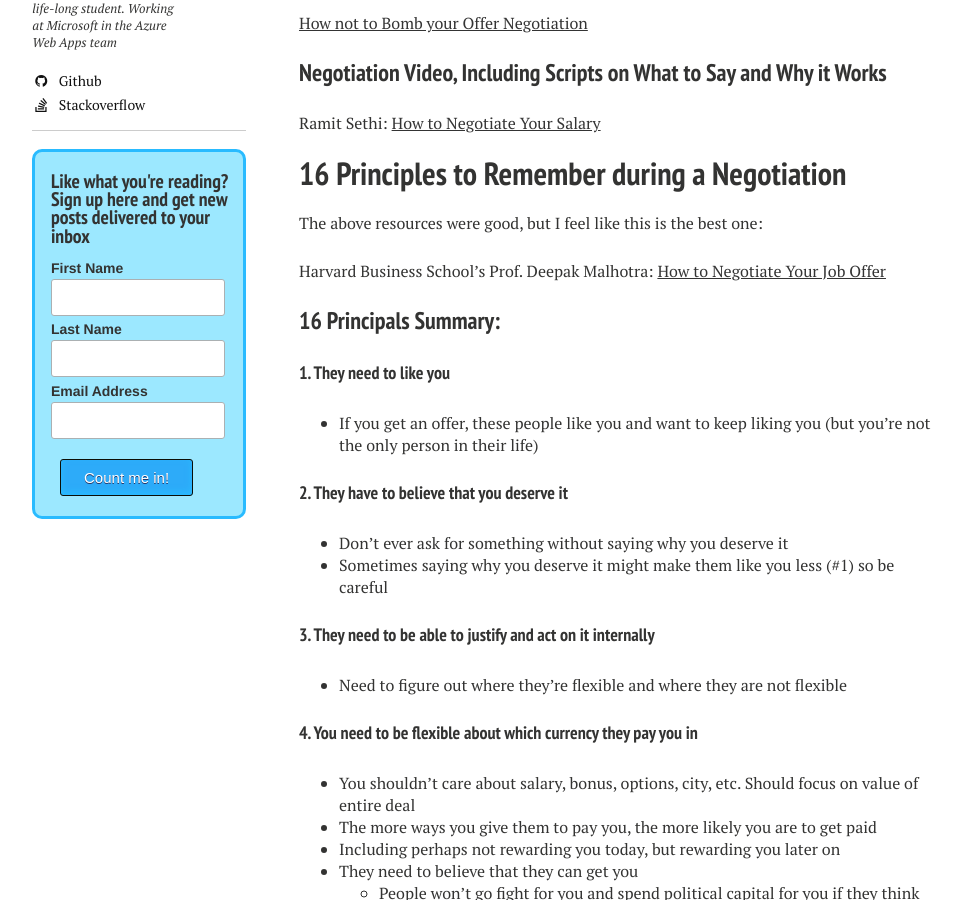
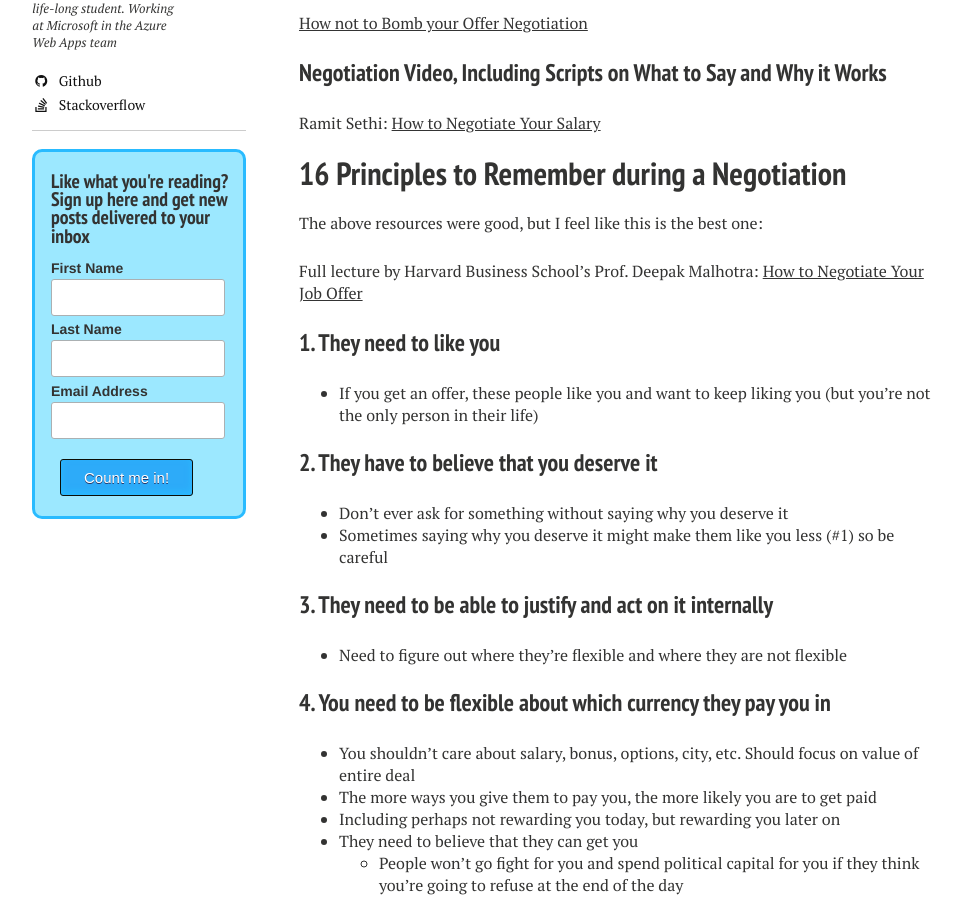
Before and after one commit to ZainRizvi/ZainRizvi.github.io, a Jekyll site: the page built from _posts/2018-07-20-salary-negotiation-tips.md, in a window 1280 px wide and 900 px high, scrolled down 334 px. Shown: the whole window, without its empty margins (21-981 px from the left). Built offline with Jekyll 4.4.1, drawn with Linux system fonts in a browser that asks for light colours; nearby versions of some CDN libraries; comment, search, counter and statistics services are not loaded.

Commit message:
Update formatting

```diff
--- a/_posts/2018-07-20-salary-negotiation-tips.md
+++ b/_posts/2018-07-20-salary-negotiation-tips.md
@@ -18,45 +18,43 @@
 # 16 Principles to Remember during a Negotiation
 The above resources were good, but I feel like this is the best one:
 
-Harvard Business School's Prof. Deepak Malhotra:
+Full lecture by Harvard Business School's Prof. Deepak Malhotra:
 [How to Negotiate Your Job Offer](https://www.youtube.com/watch?v=km2Hd_xgo9Q)
 
-### 16 Principals Summary:
-
-#### 1. They need to like you
+### 1. They need to like you
 * If you get an offer, these people like you and want to keep liking you (but you're not the only person in their life)
 
-#### 2.  They have to believe that you deserve it
+### 2.  They have to believe that you deserve it
 * Don't ever ask for something without saying why you deserve it
 * Sometimes saying why you deserve it might make them like you less (#1) so be careful
 
-#### 3. They need to be able to justify and act on it internally
+### 3. They need to be able to justify and act on it internally
 * Need to figure out where they're flexible and where they are not flexible
 
-#### 4. You need to be flexible about which currency they pay you in
+### 4. You need to be flexible about which currency they pay you in
 * You shouldn't care about salary, bonus, options, city, etc. Should focus on value of entire deal
 * The more ways you give them to pay you, the more likely you are to get paid
 * Including perhaps not rewarding you today, but rewarding you later on
 * They need to believe that they can get you
 	* People won't go fight for you and spend political capital for you if they think you're going to refuse at the end of the day
 
-#### 5. Don't negotiate just to negotiate
+### 5. Don't negotiate just to negotiate
 * Think about the interests that are really important to you, but not haggle over every little thing (you don't want to sour the negotiation and make them not like you: see point #1)
 
-#### 6. Try to learn as much as you can at every moment.
+### 6. Try to learn as much as you can at every moment.
 * Need to understand the person across the table from you
 * Learn as much as you can before the negotiation
 * What do they want, need?
 	* Talk to folks in the organization, friends interviewing there, etc
 * Anytime someone says something you didn't expect or is ambiguous, try to figure out what is going on so you know which world you're in.
 
-#### 7. Negotiate multiple issues simultaneously
+### 7. Negotiate multiple issues simultaneously
 * For example, if there are multiple things you don't like about the offer, mention all those things at once
 	* Don't be the guy who says: Hey, can you fix this one thing? "ok" Great, can you do this too? "alright" Cool, can you do this too please?
 * When you mention the few things that you need, it's important to signal to them what's most important and what's less important
 	* If you don't they may pick the two things that are easy for them but less important to you. They may think they're meeting you half way when you're not really satisfied
 
-#### 8. What is not negotiable today may be negotiable tomorrow
+### 8. What is not negotiable today may be negotiable tomorrow
 * Today they may be hiring 20 people just like you and they have a hard time differing between you. But 6 months down the line they might be convinced that you're different, or they're in a different phase of employment and they have more flexibility
 * What may not be negotiable on day 1 of the interview process may be negotiable on day 3
 	* E.g., if they tell you we can't delay the deadline date for you to respond to our offer. But as the deadline gets closer, at that point they may be able to change the deadline later on
@@ -64,11 +62,11 @@
 	* "Under what circumstances would you be able to do this?"
 	* "Have you ever done something like this for a person"
 
-#### 9. Stay at the table
+### 9. Stay at the table
 * Stay in touch
 * Perhaps things they couldn't share with you before the offer, they can share with you after the offer. Or after you have the job, or after you've worked there for 3 months, etc
 
-#### 10. Sometimes the other side might bring up something that you wish they didn't
+### 10. Sometimes the other side might bring up something that you wish they didn't
 * Examples:
 	* Do you have an alternate job offer?
 	* Did your summer internship give you a job offer?
@@ -79,28 +77,28 @@
 		* What is the intent of the question? Where are they going with this?
 		* Step back, ask them "Can you help me understand where you're going with this?"
 
-#### 11. Avoid/ignore/downplay ultimatums of any kind (in either direction)
+### 11. Avoid/ignore/downplay ultimatums of any kind (in either direction)
 * Don't make them either
 * If they make one, pretend it was never said
 	* It's possible that at some point they themselves will realize that the position they took will result in no deal, and the last thing you want is for them to feel like they've painted themselves into a corner without losing face. The only way to give them a way out is to pretend it wasn't even said.
 * If it's a real ultimatum, they'll let you know (they'll repeat it multiple times)
 
-#### 12. Companies don't negotiate, people negotiate
+### 12. Companies don't negotiate, people negotiate
 * Negotiating with your future boss is different from negotiating with HR
 * It's okay if HR is slightly annoyed with you, your boss being annoyed may be a problem
 * HR is hiring 100s of people, your boss is hiring very few people and may be willing to go fight to get you
 * Don't let one person in the company ruin your view of the company
 
-#### 13. Don't be in a mad rush to get offers
+### 13. Don't be in a mad rush to get offers
 * Sometimes you want the interview process to be a bit slow so that you have time to interview other places
 * You have to think about the portfolio of deals you're negotiating, try to see if you can have the offers come in closer to each other
 
-#### 14. Tell the truth
+### 14. Tell the truth
 * Deception isn't worth it
 
-#### 15. Shoot for an 11 out of 10
+### 15. Shoot for an 11 out of 10
 * After the negotiation with you, your boss is going to think about how much do they look forward to working with you. You want them to think you're an 11/10, not even a 10/10.
 * Negotiate in a way, openly, honestly, with empathy, with give and take, that afterwards they like you even more than they did before
 
-#### 16. If you're thinking about how happy you'll be in life, how you negotiate is not very important
+### 16. If you're thinking about how happy you'll be in life, how you negotiate is not very important
 * The job you choose, the industry you go into, etc are all much more important
```
Also changed, not shown: 3 other files.
